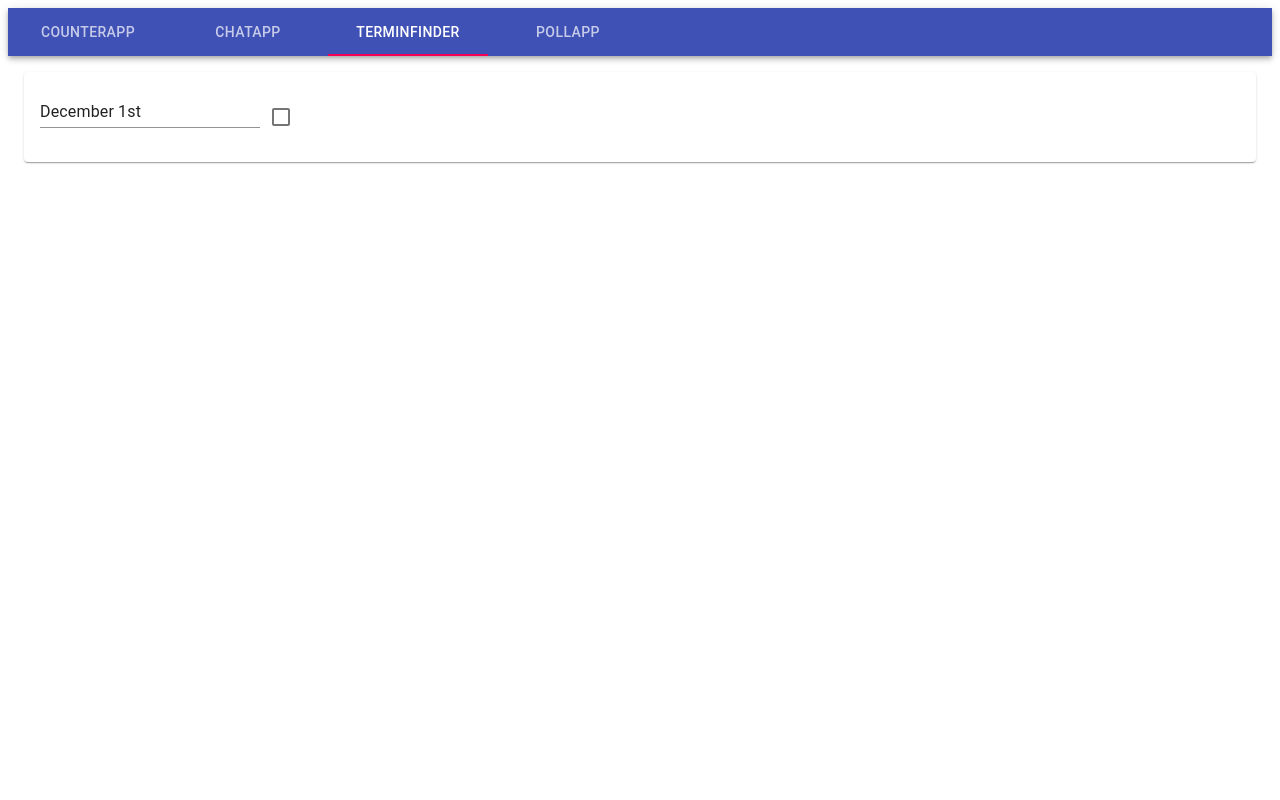
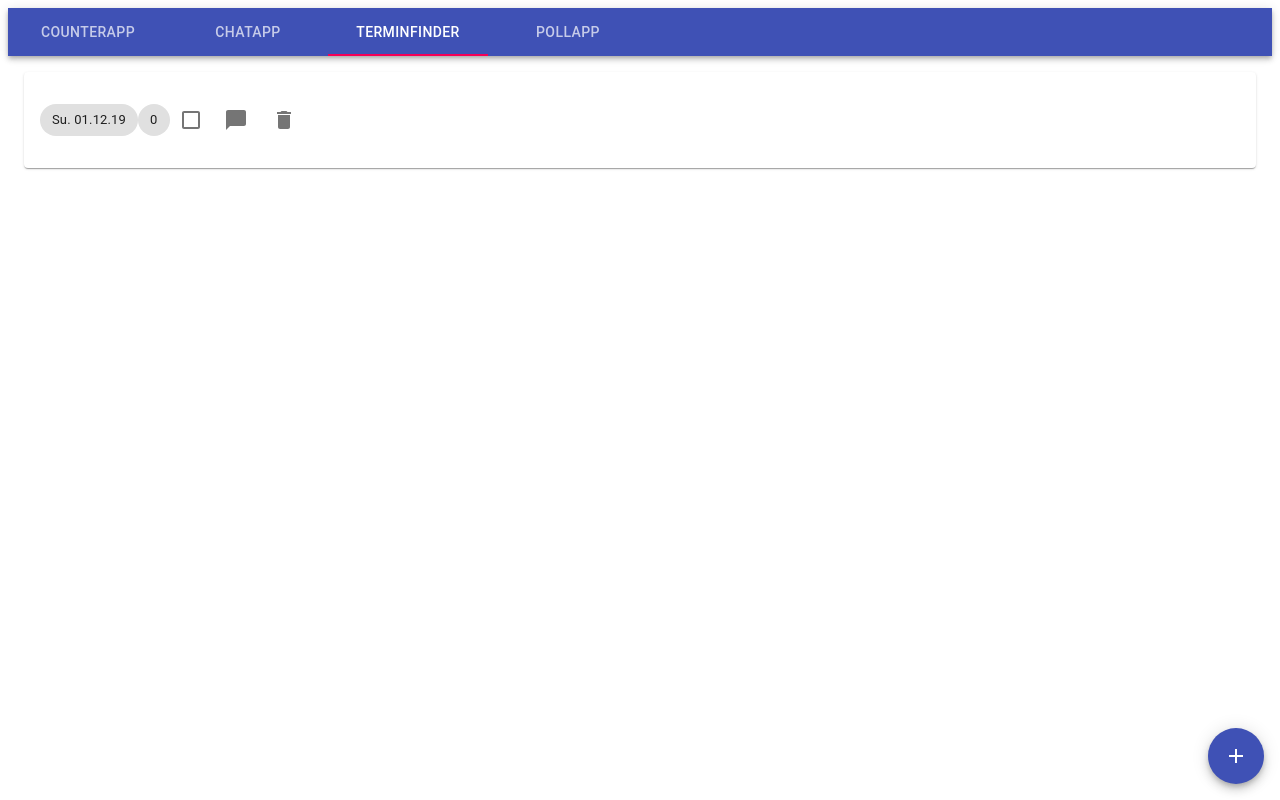
Before and after one commit to Axillarator/react-dojo, a React (Create React App) app: page / in a window 1280 px wide. Built offline with nearby package versions, Linux system fonts and the light colour scheme.

Commit message:
update Terminfinder Mockup

```diff
--- a/src/Components/Termin/Terminfinder.tsx
+++ b/src/Components/Termin/Terminfinder.tsx
@@ -6,6 +6,13 @@ import MomentUtils from "@date-io/moment";
 import Checkbox from "@material-ui/core/Checkbox";
 import {MaterialUiPickersDate} from "@material-ui/pickers/typings/date";
 import moment from "moment";
+import Fab from "@material-ui/core/Fab";
+import AddIcon from '@material-ui/icons/Add';
+import ChatBubbleIcon from '@material-ui/icons/ChatBubble'
+import DeleteIcon from '@material-ui/icons/Delete';
+import IconButton from '@material-ui/core/IconButton';
+import Chip from '@material-ui/core/Chip';
+import Tooltip from "@material-ui/core/Tooltip";
 
 
 const useStyles = makeStyles((theme: Theme) =>
@@ -13,13 +20,20 @@ const useStyles = makeStyles((theme: Theme) =>
         root: {
             padding: theme.spacing(3, 2),
         },
+        fab: {
+            position: 'absolute',
+            bottom: theme.spacing(2),
+            right: theme.spacing(2),
+        },
+        invisible: {
+            width: 0
+        }
     }),
 );
 
 export default function Terminfinder() {
 
     const classes = useStyles();
-    const [date, setDate] = useState<MaterialUiPickersDate>(moment());
     const [check, toggleCheck] = useState<boolean>(false);
 
 
@@ -27,21 +41,50 @@ export default function Terminfinder() {
         toggleCheck(event.target.checked);
     };
 
+
+    const [isOpen, setIsOpen] = useState(false);
+    const [selectedDate, handleDateChange] = useState<MaterialUiPickersDate>(moment());
+
     return (
         <div>
             <Paper className={classes.root}>
-                <MuiPickersUtilsProvider utils={MomentUtils}>
-                    <DatePicker
-                        onChange={(date) => setDate(date)}
-                        value={date}
-                    />
-                </MuiPickersUtilsProvider>
+                <Chip
+                    label={selectedDate!!.format("dd. DD.MM.YY")}
+                />
+                <Chip label={0}/>
                 <Checkbox
                     checked={check}
                     onChange={handleCheck}
                     value="primary"
                     inputProps={{'aria-label': 'primary checkbox'}}
                 />
+                <Tooltip title="Notiz hinzufügen">
+                    <IconButton aria-label="delete">
+                        <ChatBubbleIcon/>
+                    </IconButton>
+                </Tooltip>
+                <IconButton aria-label="delete">
+                    <DeleteIcon/>
+                </IconButton>
+                <Fab
+                    color="primary"
+                    aria-label="add"
+                    className={classes.fab}
+                    onClick={() => setIsOpen(true)}>
+                    <AddIcon/>
+                </Fab>
+                <MuiPickersUtilsProvider utils={MomentUtils}>
+                    <DatePicker
+                        className={classes.invisible}
+                        open={isOpen}
+                        onOpen={() => setIsOpen(true)}
+                        onClose={() => setIsOpen(false)}
+                        value={""}
+                        onChange={handleDateChange}
+                        format={"dd. DD.MM.YYYY"}
+                        helperText=""
+                    />
+                </MuiPickersUtilsProvider>
             </Paper>
         </div>
 
```
